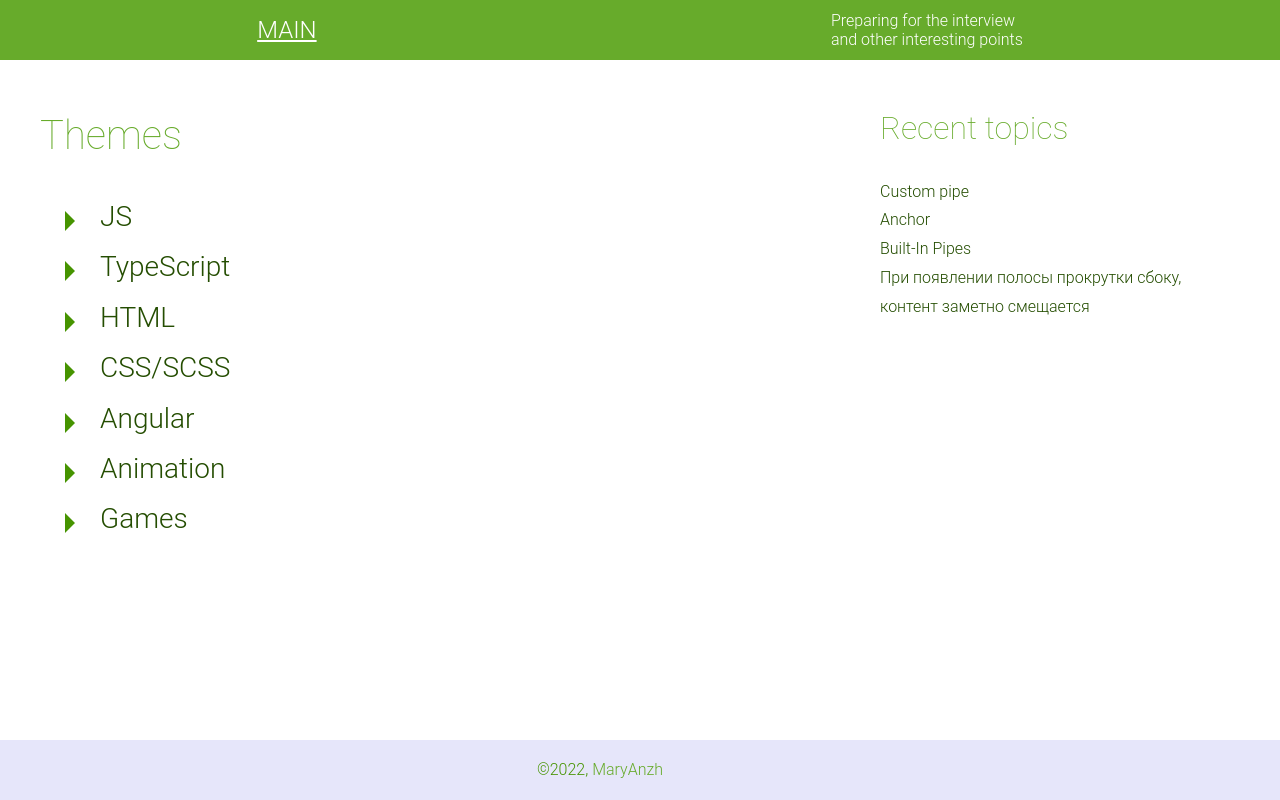
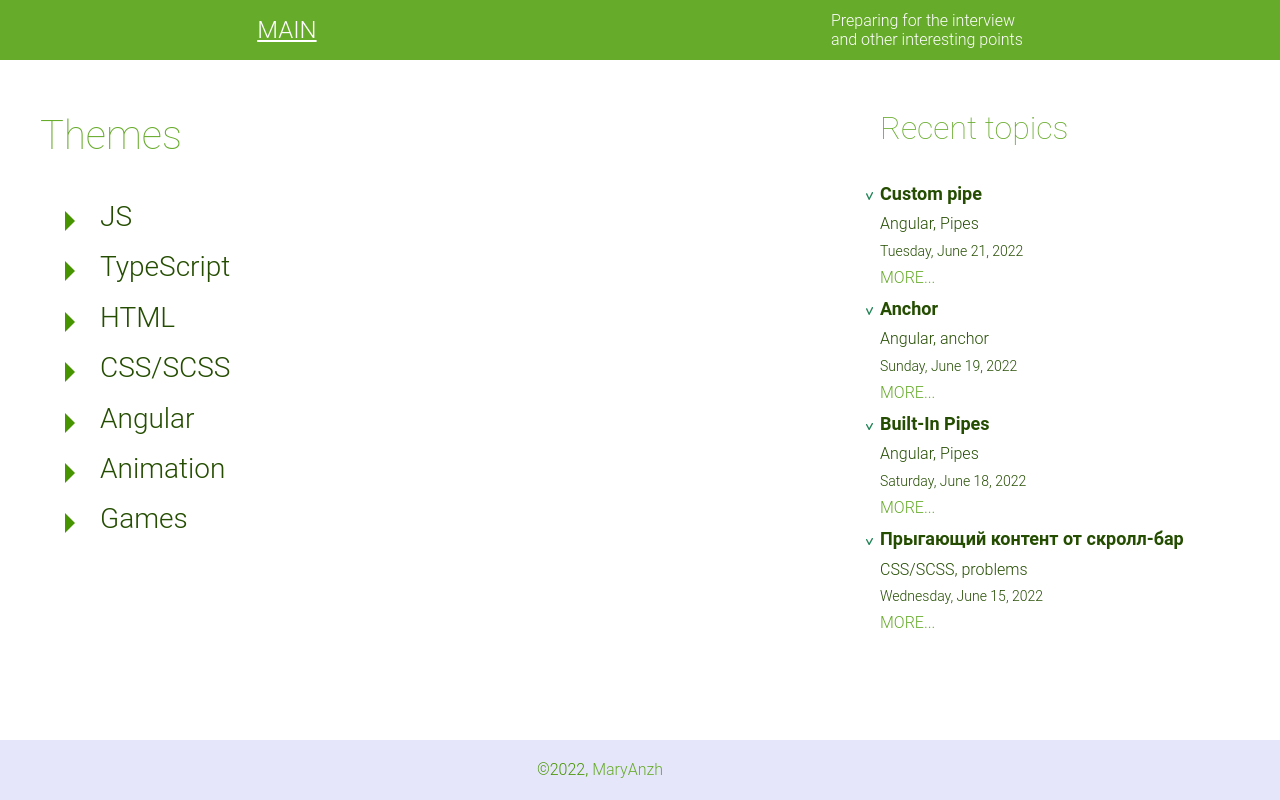
Before and after one commit to MaryAnzh/Preparing-for-the-interview, an Angular app: page /main in a window 1280 px wide. Built offline with nearby package versions, Linux system fonts and the light colour scheme.

Commit message:
feat: add custpm pipe for main page

```diff
--- a/src/app/core/components/recent-topics/recent-topics.component.html
+++ b/src/app/core/components/recent-topics/recent-topics.component.html
@@ -1,8 +1,17 @@
 <section class="recent-topics"
-  *ngIf="themeLists">
+  *ngIf="themeLists && linkToList">
   <ul class="recent-topics__list"
     *ngFor="let recent of (themeLists | recentTopics)">
-    <li>{{recent.name}}</li>
+    <li>
+      <p class="recent-topics__list__title">{{recent.name}}</p>
+      <p class="recent-topics__list__theme">
+        {{recent.theme}}, {{recent.subTheme}}
+      </p>
+      <p class="recent-topics__list__date">{{recent.date | date: 'EEEE, MMMM d, y'}}</p>
+      <p>
+        <a (click)="linkToList(recent.url)">MORE...</a>
+      </p>
+    </li>
   </ul>
 
 </section>
--- a/src/app/core/components/recent-topics/recent-topics.component.scss
+++ b/src/app/core/components/recent-topics/recent-topics.component.scss
@@ -3,5 +3,22 @@
 
   .recent-topics {
     width: 100%;
+
+    &__list {
+      list-style: url(../../../../assets/icons/check.svg);
+
+      &__title {
+        font-weight: bold;
+        font-size: 18px;
+      }
+
+      &__theme {
+        font-size: 16px;
+      }
+
+      &__date {
+        font-size: 14px;
+      }
+     }
   }
 }
--- a/src/app/core/components/recent-topics/recent-topics.component.ts
+++ b/src/app/core/components/recent-topics/recent-topics.component.ts
@@ -10,6 +10,8 @@ import { Itheme } from '../../modal/themes.modal';
 export class RecentTopicsComponent implements OnInit {
   @Input() public themeLists: Itheme[] | null = null;
 
+  @Input() public linkToList: Function | null = null;
+
   constructor() { }
 
   ngOnInit(): void {
--- a/src/app/core/data/themes.ts
+++ b/src/app/core/data/themes.ts
@@ -314,10 +314,10 @@ export const themeLists: Itheme[] = [
     subTheme: [
     //03-00
       {
-        name: 'Прыгающий контент от скролл',
+        name: 'problems',
         description: [
           {
-            name: 'При появлении полосы прокрутки сбоку, контент заметно смещается',
+            name: 'Прыгающий контент от скролл-бар',
             progress: true,
             date: new Date('06/15/2022 14:00'),
             url: 'css-scroll',
--- a/src/app/core/pages/main/main.component.html
+++ b/src/app/core/pages/main/main.component.html
@@ -60,6 +60,7 @@
       <h3>Recent topics</h3>
       <app-recent-topics
       [themeLists]="themeLists"
+      [linkToList]="linkToList.bind(this)"
       ></app-recent-topics>
     </section>
   </section>
--- a/src/app/core/pages/main/main.component.ts
+++ b/src/app/core/pages/main/main.component.ts
@@ -18,7 +18,7 @@ export class MainComponent {
     private coreService: CoreService,
   ) { }
 
-  linkToList(url: string): void {
+  @Input() linkToList(url: string): void {
     if (url !== '') {
       this.router.navigateByUrl(url);
       this.coreService.updateIsMain(false);
```
